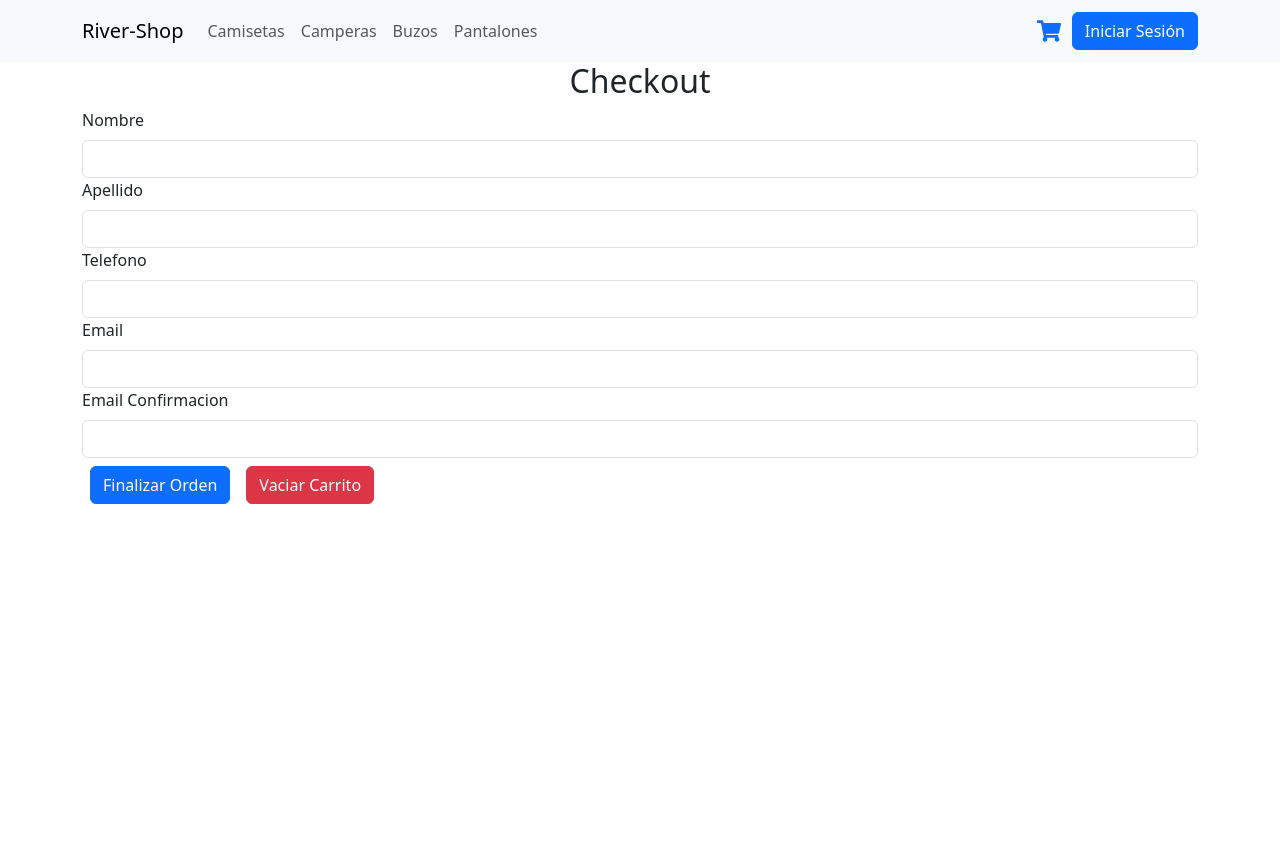
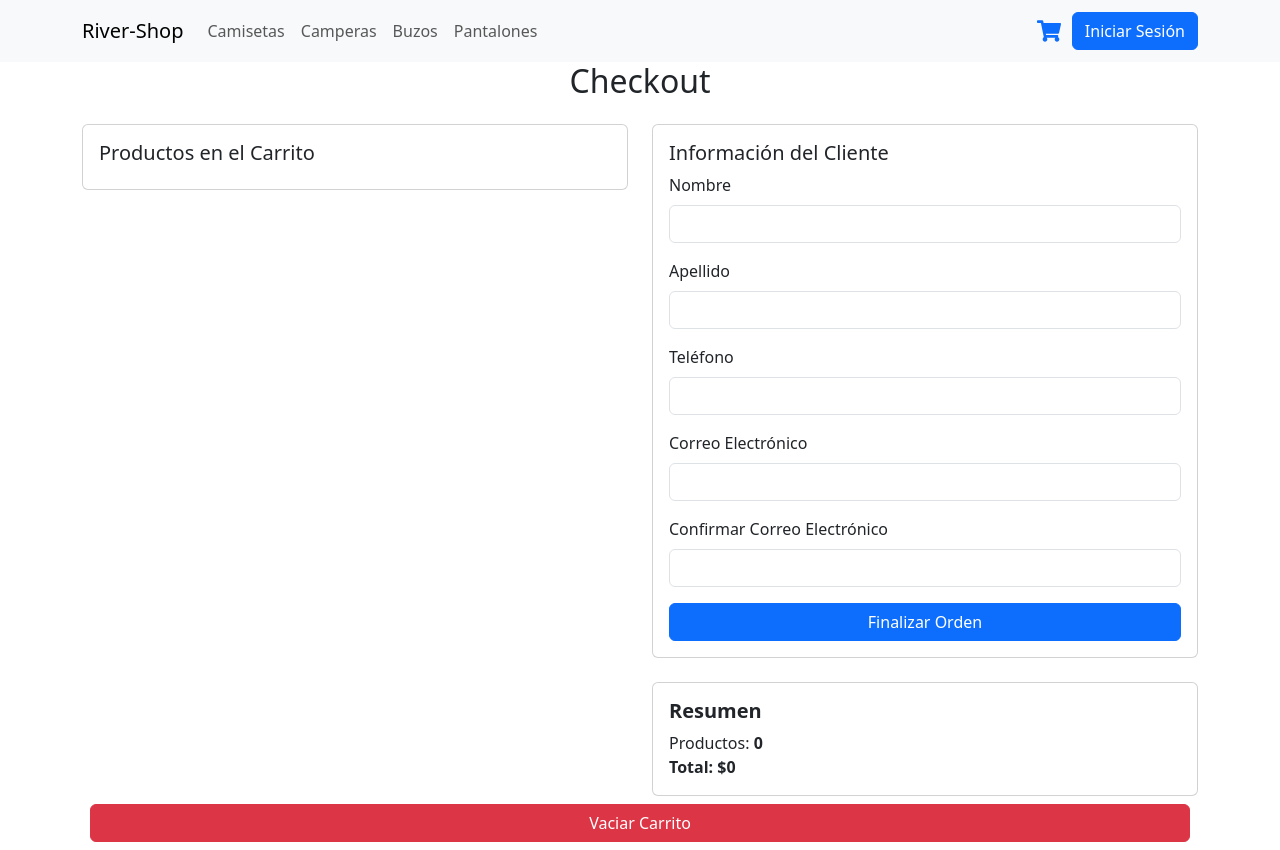
Before and after one commit to Joaquin-Palacio/La-Casita-del-rbol, a React (Vite) app: page /checkout in a window 1280 px wide. Before the commit the page ends 800 px from the top, so only its background shows below. Built offline with nearby package versions, Linux system fonts and the light colour scheme.

Commit message:
form update

```diff
--- a/src/components/Checkout/Checkout.jsx
+++ b/src/components/Checkout/Checkout.jsx
@@ -1,18 +1,14 @@
-// Importación de React y otras dependencias
 import { useContext, useState } from 'react';
 import { CartContext } from '../../context/CartContext';
 import { db } from '../../services/config';
 import { doc, updateDoc, getDoc, addDoc, collection } from 'firebase/firestore';
-import { Form, Button, Container } from 'react-bootstrap';
 import Swal from 'sweetalert2';
+import { Button } from 'react-bootstrap';
 import './Checkout.css';
 
-// Componente funcional Checkout
 export const Checkout = () => {
-  // Utilizando el contexto del carrito
   const { carrito, cartEmpty, total } = useContext(CartContext);
 
-  // Estados para manejar los datos del formulario
   const [nombre, setNombre] = useState('');
   const [apellido, setApellido] = useState('');
   const [telefono, setTelefono] = useState('');
@@ -20,12 +16,10 @@ export const Checkout = () => {
   const [emailConfirmado, setEmailConfirmado] = useState('');
   const [ordenId, setOrdenId] = useState('');
 
-  // Función para manejar el envío del formulario
   const handleSubmit = (e) => {
     e.preventDefault();
 
     if (carrito.length === 0) {
-      // Muestra SweetAlert de error para carrito vacío
       Swal.fire({
         icon: 'error',
         title: 'Error',
@@ -34,9 +28,7 @@ export const Checkout = () => {
       return;
     }
 
-    // Validación del formulario
     if (!nombre || !apellido || !telefono || !email || !emailConfirmado) {
-      // Muestra SweetAlert de error para campos vacíos
       Swal.fire({
         icon: 'error',
         title: 'Error de validación',
@@ -46,7 +38,6 @@ export const Checkout = () => {
     }
 
     if (email !== emailConfirmado) {
-      // Muestra SweetAlert de error para emails que no coinciden
       Swal.fire({
         icon: 'error',
         title: 'Error de validación',
@@ -55,7 +46,6 @@ export const Checkout = () => {
       return;
     }
 
-    // Construcción del objeto orden con los datos del formulario y productos del carrito
     const orden = {
       items: carrito.map((producto) => ({
         id: producto.item.id,
@@ -70,7 +60,6 @@ export const Checkout = () => {
       email,
     };
 
-    // Actualización del stock en la base de datos para cada producto del carrito
     Promise.all(
       orden.items.map(async (productoOrden) => {
         const productoRef = doc(db, 'productos', productoOrden.id);
@@ -83,13 +72,11 @@ export const Checkout = () => {
       })
     )
       .then(() => {
-        // Agregar la orden a la colección 'ordenes' en la base de datos
         addDoc(collection(db, 'ordenes'), orden)
           .then((docRef) => {
             setOrdenId(docRef.id);
             cartEmpty();
 
-            // Muestra SweetAlert de éxito
             Swal.fire({
               icon: 'success',
               title: '¡Gracias por tu compra!',
@@ -98,8 +85,6 @@ export const Checkout = () => {
           })
           .catch((error) => {
             console.log('Error al crear la orden', error);
-
-            // Muestra SweetAlert de error al crear la orden
             Swal.fire({
               icon: 'error',
               title: 'Error',
@@ -109,8 +94,6 @@ export const Checkout = () => {
       })
       .catch((error) => {
         console.log('No se pudo actualizar el stock', error);
-
-        // Muestra SweetAlert de error al actualizar el stock
         Swal.fire({
           icon: 'error',
           title: 'Error',
@@ -119,7 +102,6 @@ export const Checkout = () => {
       });
   };
 
-  // Función para limpiar el carrito con confirmación
   const handleClearCart = () => {
     Swal.fire({
       title: '¿Estás seguro?',
@@ -134,7 +116,6 @@ export const Checkout = () => {
       if (result.isConfirmed) {
         cartEmpty();
 
-        // Muestra un mensaje al limpiar el carrito
         Swal.fire({
           icon: 'success',
           title: 'Carrito Vacío',
@@ -144,85 +125,131 @@ export const Checkout = () => {
     });
   };
 
-  // Renderizado del componente Checkout
   return (
-    <Container>
-      <h2>Checkout</h2>
-
-      {/* Mostrar los productos en el carrito */}
-      <div className="d-flex flex-wrap">
+    <div className="container checkout-container">
+      <h2 className="text-center mb-4">Checkout</h2>
+      <div className="row">
+        <div className="col-md-6">
+          <div className="card mb-4">
+            <div className="card-body">
+              <h5 className="card-title">Productos en el Carrito</h5>
               {carrito.map((producto) => (
-          <div
-            key={producto.item.id}
-            className="card cardCheck rounded mx-2 mb-3"
-          >
+                <div key={producto.item.id} className="row mb-2">
+                  <div className="col-4">
                     <img
-              className="card-img-top img-checkout rounded"
                       src={producto.item.img}
                       alt={producto.item.nombre}
+                      className="img-fluid"
                     />
-            <div className="card-body">
-              <p className="card-text">
-                {producto.item.nombre} x {producto.cantidad}
-              </p>
-              <p className="card-text">Precio: ${producto.item.precio}</p>
+                  </div>
+                  <div className="col-8">
+                    <p className="mb-1">{producto.item.nombre}</p>
+                    <p className="mb-0">Cantidad: {producto.cantidad}</p>
+                    <p className="mb-0">Precio: ${producto.item.precio}</p>
                   </div>
                 </div>
               ))}
             </div>
-
-      {/* Formulario de datos del usuario */}
-
-      <Form onSubmit={handleSubmit}>
-        <Form.Group controlId="formNombre">
-          <Form.Label>Nombre</Form.Label>
-          <Form.Control
+          </div>
+        </div>
+        <div className="col-md-6">
+          <div className="card mb-4">
+            <div className="card-body">
+              <h5 className="card-title">Información del Cliente</h5>
+              <form onSubmit={handleSubmit}>
+                <div className="mb-3">
+                  <label htmlFor="nombre" className="form-label">
+                    Nombre
+                  </label>
+                  <input
                     type="text"
+                    className="form-control"
+                    id="nombre"
+                    value={nombre}
                     onChange={(e) => setNombre(e.target.value)}
+                    required
                   />
-        </Form.Group>
-
-        <Form.Group controlId="formApellido">
-          <Form.Label>Apellido</Form.Label>
-          <Form.Control
+                </div>
+                <div className="mb-3">
+                  <label htmlFor="apellido" className="form-label">
+                    Apellido
+                  </label>
+                  <input
                     type="text"
+                    className="form-control"
+                    id="apellido"
+                    value={apellido}
                     onChange={(e) => setApellido(e.target.value)}
+                    required
                   />
-        </Form.Group>
-
-        <Form.Group controlId="formTelefono">
-          <Form.Label>Telefono</Form.Label>
-          <Form.Control
+                </div>
+                <div className="mb-3">
+                  <label htmlFor="telefono" className="form-label">
+                    Teléfono
+                  </label>
+                  <input
                     type="text"
+                    className="form-control"
+                    id="telefono"
+                    value={telefono}
                     onChange={(e) => setTelefono(e.target.value)}
+                    required
                   />
-        </Form.Group>
-
-        <Form.Group controlId="formEmail">
-          <Form.Label>Email</Form.Label>
-          <Form.Control
+                </div>
+                <div className="mb-3">
+                  <label htmlFor="email" className="form-label">
+                    Correo Electrónico
+                  </label>
+                  <input
                     type="email"
+                    className="form-control"
+                    id="email"
+                    value={email}
                     onChange={(e) => setEmail(e.target.value)}
+                    required
                   />
-        </Form.Group>
-
-        <Form.Group controlId="formEmailConfirmado">
-          <Form.Label>Email Confirmacion</Form.Label>
-          <Form.Control
+                </div>
+                <div className="mb-3">
+                  <label htmlFor="emailConfirmado" className="form-label">
+                    Confirmar Correo Electrónico
+                  </label>
+                  <input
                     type="email"
+                    className="form-control"
+                    id="emailConfirmado"
+                    value={emailConfirmado}
                     onChange={(e) => setEmailConfirmado(e.target.value)}
+                    required
                   />
-        </Form.Group>
-
-        {/* Botones para finalizar orden y vaciar carrito */}
-        <Button className="m-2" variant="primary" type="submit">
+                </div>
+                <div className="d-grid gap-2">
+                  <Button type="submit" variant="primary">
                     Finalizar Orden
                   </Button>
-
-        <Button className="m-2" variant="danger" onClick={handleClearCart}>
+                </div>
+              </form>
+            </div>
+          </div>
+          <div className="card">
+            <div className="card-body">
+              <h5 className="card-title">
+                <strong>Resumen</strong>
+              </h5>
+              <p className="card-text mb-0">
+                Productos: <strong>{carrito.length}</strong>
+              </p>
+              <p className="card-text">
+                <strong>Total: ${total}</strong>
+              </p>
+            </div>
+          </div>
+        </div>
+      </div>
+      <div className="d-grid gap-2 m-2">
+        <Button variant="danger" onClick={handleClearCart}>
           Vaciar Carrito
         </Button>
-      </Form>
-    </Container>
+      </div>
+    </div>
   );
 };
```
Lines whose indentation alone changed are shown as unchanged.
